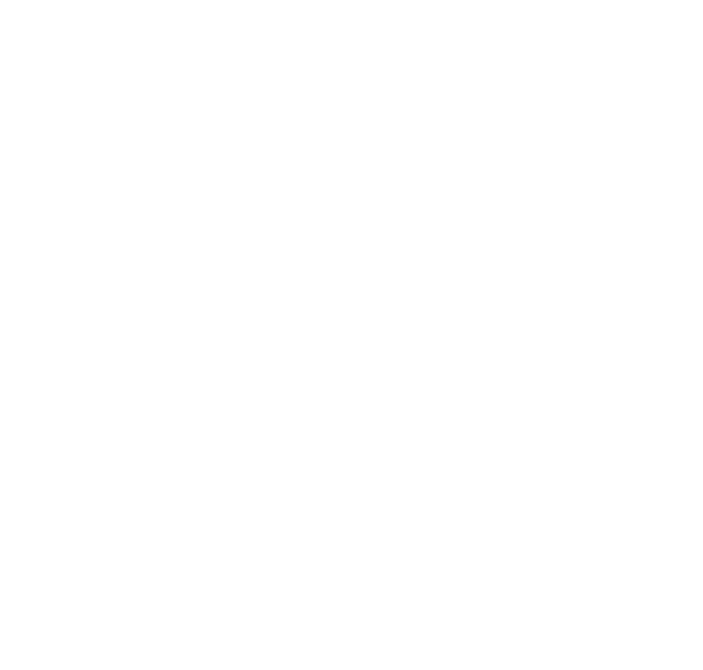
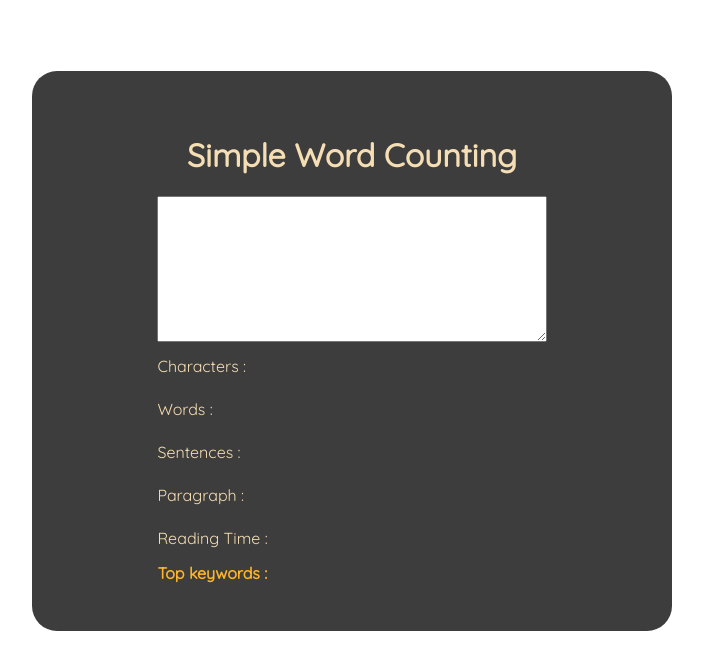
Before and after one commit to Alern23/simple-word-counting, a plain HTML site: page index.html in a window 1280 px wide. Shown: the whole page, without its empty margins (288-991 px from the left). Drawn offline with Linux system fonts and the light colour scheme.

Commit message:
design-complete

```diff
--- a/css/stylesheet.css
+++ b/css/stylesheet.css
@@ -0,0 +1,52 @@
+body{
+    display: flex;
+    align-items: center;
+    justify-content: center;
+}
+.container{
+    width: 50vw;
+    height: 70vh;
+    margin-top: 5%;
+    background-color: #3d3d3d;
+    align-items: center;
+    justify-content: center;
+    display: flex;
+    border-radius: 25px;
+    flex-direction: column;
+}
+.title{
+    color: wheat;
+    font-family: 'Quicksand', sans-serif;
+}
+.txt-area{
+    width: 60%;
+    height: 25%;
+    color: #3d3d3d;
+    font-family: 'Quicksand', sans-serif;
+    font-weight: 600;
+}
+.counting-div{
+    width: 60.8%;
+    height: 35%;
+}
+.content{
+    margin-top: 1%;
+    width: 100%;
+    height: 20%;
+    justify-content: left;
+    align-items: center;
+    display: flex;
+    font-family: 'Quicksand', sans-serif;
+    color: wheat;
+}
+.keyword-div{
+    margin-top:3%;
+    width: 60.8%;
+    height: auto;
+    font-family: 'Quicksand', sans-serif;
+    font-weight: 600;
+    justify-content: left;
+    align-items: center;
+    display: flex;
+    color: #ffb524;
+}
--- a/index.html
+++ b/index.html
@@ -7,8 +7,37 @@
 
     <!--Importing Stylesheets-->
     <link rel="stylesheet" href="css/stylesheet.css">
+
+    <!--Importing Google Fonts-->
+    <link rel="preconnect" href="https://fonts.googleapis.com">
+    <link rel="preconnect" href="https://fonts.gstatic.com" crossorigin>
+    <link href="https://fonts.googleapis.com/css2?family=Quicksand:wght@300;400&display=swap" rel="stylesheet">
+
 </head>
 <body>
 
+
+<div class="container">
+    <h1 class="title">Simple Word Counting</h1>
+    <textarea
+            placeholder="Enter your text"
+            class="txt-area">
+    </textarea>
+
+    <div class="counting-div">
+        <div class="content">Characters : <span id="characterCount"> </span></div>
+        <div class="content">Words : <span id="wordCount"> </span></div>
+        <div class="content">Sentences : <span id="sentenceCount"> </span></div>
+        <div class="content">Paragraph : <span id="paragraphCount"></span></div>
+        <div class="content">Reading Time : <span id="readingTime"> </span></div>
+    </div>
+
+    <div class="keyword-div">
+        Top keywords :
+        <ul id="topKeywords"></ul>
+    </div>
+
+</div>
+
 </body>
 </html>
```
